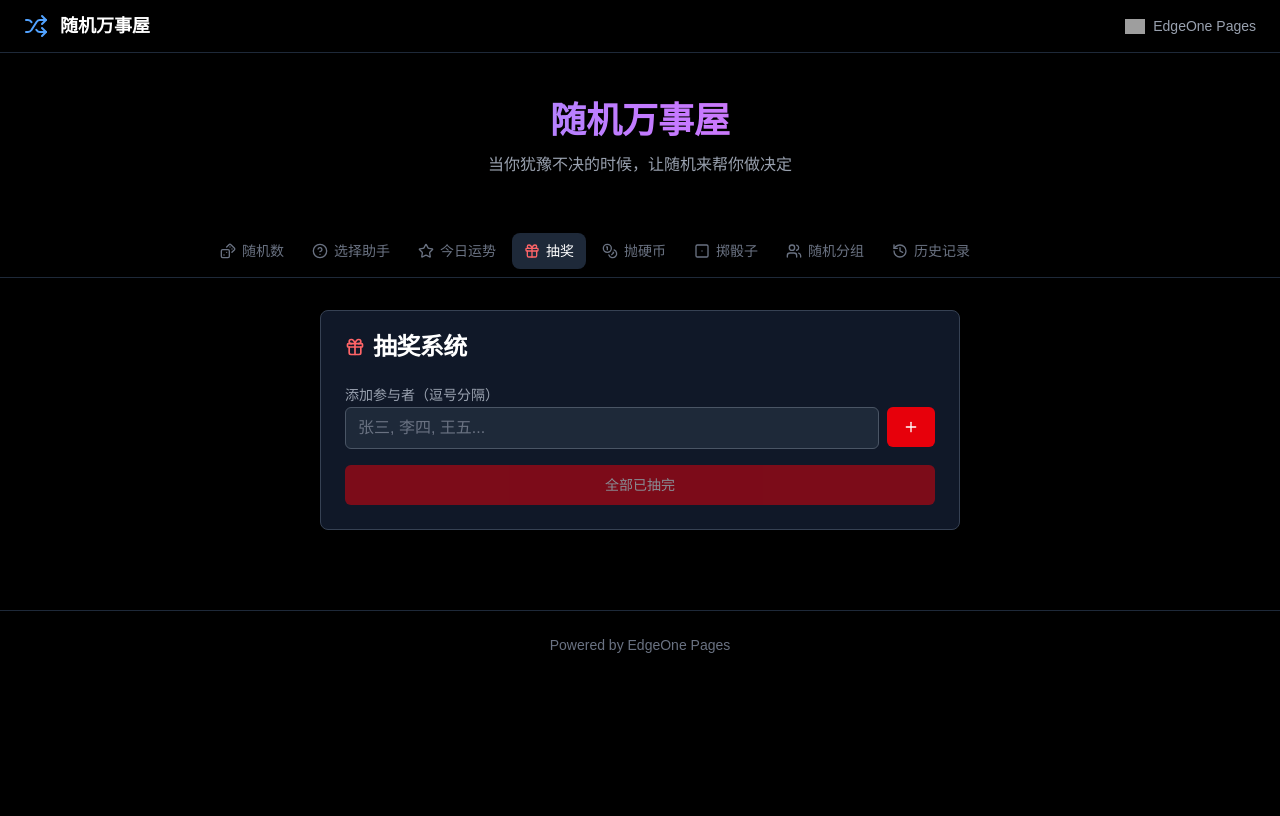
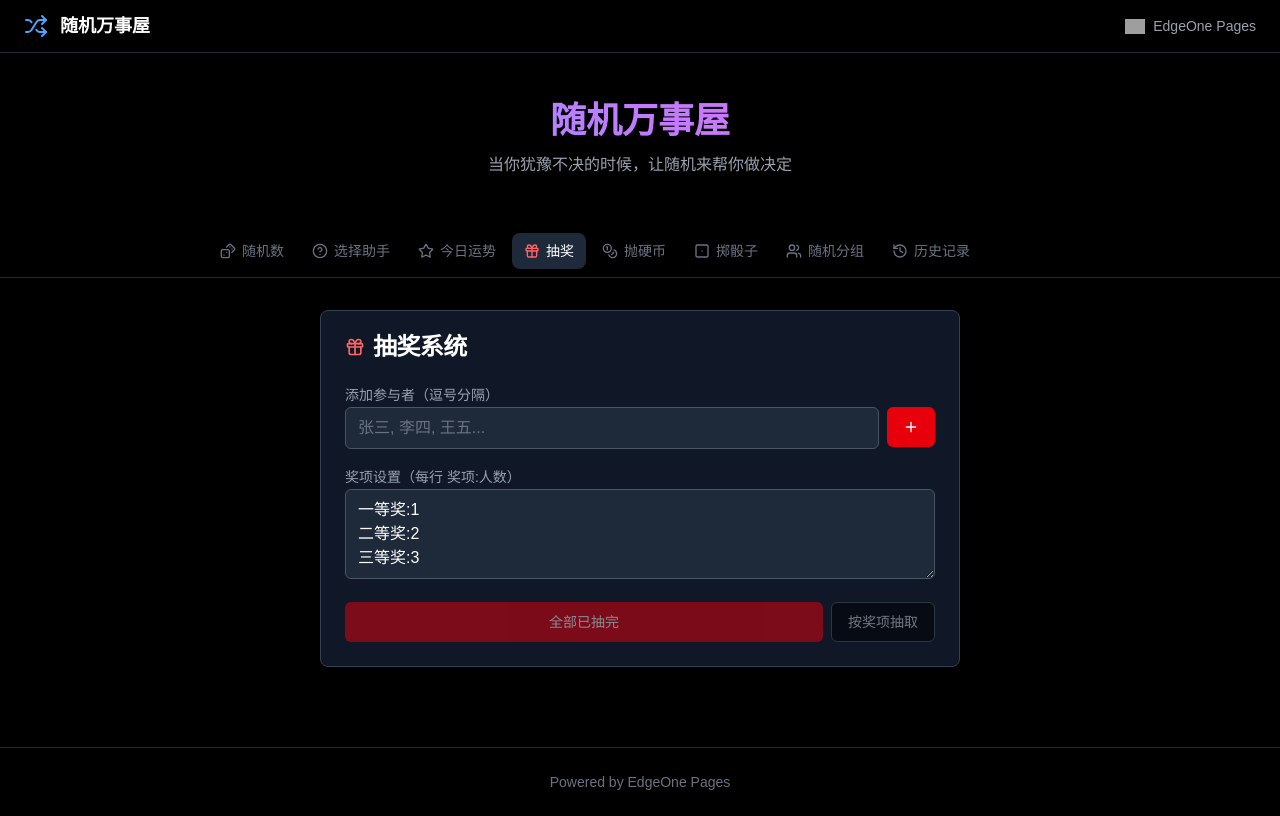
Before and after one commit to sxwzxc/Random, a Next.js app: page / in a window 1280 px wide. Both pictures are taken after a click on the button "抽奖". Built offline with nearby package versions, Linux system fonts and the light colour scheme; grey boxes are pictures that could not be loaded.

Commit message:
feat: add multi-level lottery draws and winner export
Co-authored-by: sxwzxc <33121657+sxwzxc@users.noreply.github.com>

```diff
--- a/src/components/random/LotteryDraw.tsx
+++ b/src/components/random/LotteryDraw.tsx
@@ -9,14 +9,16 @@ import {
   saveLotteryPool,
   clearLotteryPool,
 } from "@/lib/storage";
-import { Gift, Plus, RotateCcw, X } from "lucide-react";
+import { Download, Gift, Plus, RotateCcw, X } from "lucide-react";
 
 export default function LotteryDraw({ onUpdate }: { onUpdate: () => void }) {
-  const [pool, setPool] = useState<{ participants: string[]; drawn: string[] }>({
-    participants: [],
-    drawn: [],
-  });
+  const [pool, setPool] = useState<{
+    participants: string[];
+    drawn: string[];
+    prizeWinners: Record<string, string[]>;
+  }>({ participants: [], drawn: [], prizeWinners: {} });
   const [input, setInput] = useState("");
+  const [prizeInput, setPrizeInput] = useState("一等奖:1\n二等奖:2\n三等奖:3");
   const [winner, setWinner] = useState<string | null>(null);
   const [animating, setAnimating] = useState(false);
 
@@ -44,12 +46,74 @@ export default function LotteryDraw({ onUpdate }: { onUpdate: () => void }) {
   };
 
   const removeParticipant = (name: string) => {
+    const nextPrizeWinners = Object.fromEntries(
+      Object.entries(pool.prizeWinners).map(([prize, winners]) => [
+        prize,
+        winners.filter((w) => w !== name),
+      ])
+    );
     const next = {
       participants: pool.participants.filter((p) => p !== name),
       drawn: pool.drawn.filter((d) => d !== name),
+      prizeWinners: nextPrizeWinners,
     };
     setPool(next);
     saveLotteryPool(next);
+  };
+
+  const drawByPrizes = () => {
+    const prizeConfigs = prizeInput
+      .split(/\n|,|，/)
+      .map((line) => line.trim())
+      .filter(Boolean)
+      .map((line) => {
+        const [name, count] = line.split(/[:：]/).map((s) => s.trim());
+        return { name, count: Number.parseInt(count || "0", 10) };
+      })
+      .filter((item) => item.name && Number.isFinite(item.count) && item.count > 0);
+
+    if (prizeConfigs.length === 0) return;
+    const nextDrawn = [...pool.drawn];
+    const nextPrizeWinners: Record<string, string[]> = { ...pool.prizeWinners };
+
+    for (const prize of prizeConfigs) {
+      const available = pool.participants.filter((p) => !nextDrawn.includes(p));
+      if (available.length === 0) break;
+      const drawCount = Math.min(prize.count, available.length);
+      const winners: string[] = [];
+      for (let i = 0; i < drawCount; i++) {
+        const index = Math.floor(Math.random() * available.length);
+        const selected = available.splice(index, 1)[0];
+        winners.push(selected);
+        nextDrawn.push(selected);
+      }
+      if (winners.length > 0) {
+        nextPrizeWinners[prize.name] = [
+          ...(nextPrizeWinners[prize.name] || []),
+          ...winners,
+        ];
+      }
+    }
+
+    if (nextDrawn.length === pool.drawn.length) return;
+    const next = {
+      ...pool,
+      drawn: nextDrawn,
+      prizeWinners: nextPrizeWinners,
+    };
+    setPool(next);
+    saveLotteryPool(next);
+    const prizeResult = Object.entries(nextPrizeWinners)
+      .filter(([, winners]) => winners.length > 0)
+      .map(([prize, winners]) => `${prize}: ${winners.join("、")}`)
+      .join("；");
+    setWinner(prizeResult);
+    addHistory({
+      type: "抽奖",
+      result: "按奖项抽奖完成",
+      detail: `已抽出 ${next.drawn.length}/${next.participants.length} 人`,
+    });
+    onUpdate();
   };
 
   const draw = () => {
@@ -85,7 +149,7 @@ export default function LotteryDraw({ onUpdate }: { onUpdate: () => void }) {
   };
 
   const resetDraw = () => {
-    const next = { ...pool, drawn: [] };
+    const next = { ...pool, drawn: [], prizeWinners: {} };
     setPool(next);
     saveLotteryPool(next);
     setWinner(null);
@@ -93,8 +157,26 @@ export default function LotteryDraw({ onUpdate }: { onUpdate: () => void }) {
 
   const clearAll = () => {
     clearLotteryPool();
-    setPool({ participants: [], drawn: [] });
+    setPool({ participants: [], drawn: [], prizeWinners: {} });
     setWinner(null);
+  };
+
+  const exportWinners = () => {
+    const lines = Object.entries(pool.prizeWinners)
+      .filter(([, winners]) => winners.length > 0)
+      .map(([prize, winners]) => `${prize},${winners.join(",")}`);
+    if (lines.length === 0) return;
+    const blob = new Blob([`\uFEFF奖项,名单\n${lines.join("\n")}`], {
+      type: "text/csv;charset=utf-8;",
+    });
+    const url = URL.createObjectURL(blob);
+    const link = document.createElement("a");
+    link.href = url;
+    link.download = `lottery-${Date.now()}.csv`;
+    document.body.appendChild(link);
+    link.click();
+    document.body.removeChild(link);
+    URL.revokeObjectURL(url);
   };
 
   const available = pool.participants.filter(
@@ -130,6 +212,17 @@ export default function LotteryDraw({ onUpdate }: { onUpdate: () => void }) {
               <Plus className="w-4 h-4" />
             </Button>
           </div>
+        </div>
+
+        <div className="space-y-2">
+          <label className="text-sm text-gray-400">奖项设置（每行 奖项:人数）</label>
+          <textarea
+            value={prizeInput}
+            onChange={(e) => setPrizeInput(e.target.value)}
+            placeholder="一等奖:1"
+            rows={3}
+            className="w-full bg-gray-800 border border-gray-600 rounded-md px-3 py-2 text-white placeholder-gray-500 focus:outline-none focus:ring-2 focus:ring-red-500"
+          />
         </div>
 
         {pool.participants.length > 0 && (
@@ -177,6 +270,14 @@ export default function LotteryDraw({ onUpdate }: { onUpdate: () => void }) {
               ? "全部已抽完"
               : "🎉 开始抽奖"}
           </Button>
+          <Button
+            onClick={drawByPrizes}
+            disabled={available.length === 0}
+            variant="outline"
+            className="border-gray-600 text-gray-300 hover:bg-gray-800 cursor-pointer"
+          >
+            按奖项抽取
+          </Button>
           {pool.drawn.length > 0 && (
             <Button
               onClick={resetDraw}
@@ -193,6 +294,15 @@ export default function LotteryDraw({ onUpdate }: { onUpdate: () => void }) {
               className="border-gray-600 text-red-400 hover:bg-gray-800 cursor-pointer"
             >
               清空
+            </Button>
+          )}
+          {Object.values(pool.prizeWinners).some((winners) => winners.length > 0) && (
+            <Button
+              onClick={exportWinners}
+              variant="outline"
+              className="border-gray-600 text-gray-300 hover:bg-gray-800 cursor-pointer"
+            >
+              <Download className="w-4 h-4" />
             </Button>
           )}
         </div>
@@ -215,6 +325,18 @@ export default function LotteryDraw({ onUpdate }: { onUpdate: () => void }) {
             已抽出: {pool.drawn.join(", ")}
           </div>
         )}
+        {Object.entries(pool.prizeWinners).some(([, winners]) => winners.length > 0) && (
+          <div className="space-y-1 text-sm text-gray-300">
+            {Object.entries(pool.prizeWinners).map(
+              ([prize, winners]) =>
+                winners.length > 0 && (
+                  <div key={prize}>
+                    {prize}: {winners.join("、")}
+                  </div>
+                )
+            )}
+          </div>
+        )}
       </CardContent>
     </Card>
   );
--- a/src/lib/storage.ts
+++ b/src/lib/storage.ts
@@ -9,6 +9,7 @@ export interface HistoryRecord {
 export interface LotteryPool {
   participants: string[];
   drawn: string[];
+  prizeWinners: Record<string, string[]>;
 }
 
 const HISTORY_KEY = "random_history";
@@ -44,12 +45,23 @@ export function clearHistory() {
 }
 
 export function getLotteryPool(): LotteryPool {
-  if (typeof window === "undefined") return { participants: [], drawn: [] };
+  if (typeof window === "undefined") {
+    return { participants: [], drawn: [], prizeWinners: {} };
+  }
   try {
     const data = localStorage.getItem(LOTTERY_KEY);
-    return data ? JSON.parse(data) : { participants: [], drawn: [] };
+    if (!data) return { participants: [], drawn: [], prizeWinners: {} };
+    const parsed = JSON.parse(data) as Partial<LotteryPool>;
+    return {
+      participants: Array.isArray(parsed.participants) ? parsed.participants : [],
+      drawn: Array.isArray(parsed.drawn) ? parsed.drawn : [],
+      prizeWinners:
+        parsed.prizeWinners && typeof parsed.prizeWinners === "object"
+          ? parsed.prizeWinners
+          : {},
+    };
   } catch {
-    return { participants: [], drawn: [] };
+    return { participants: [], drawn: [], prizeWinners: {} };
   }
 }
 
```
